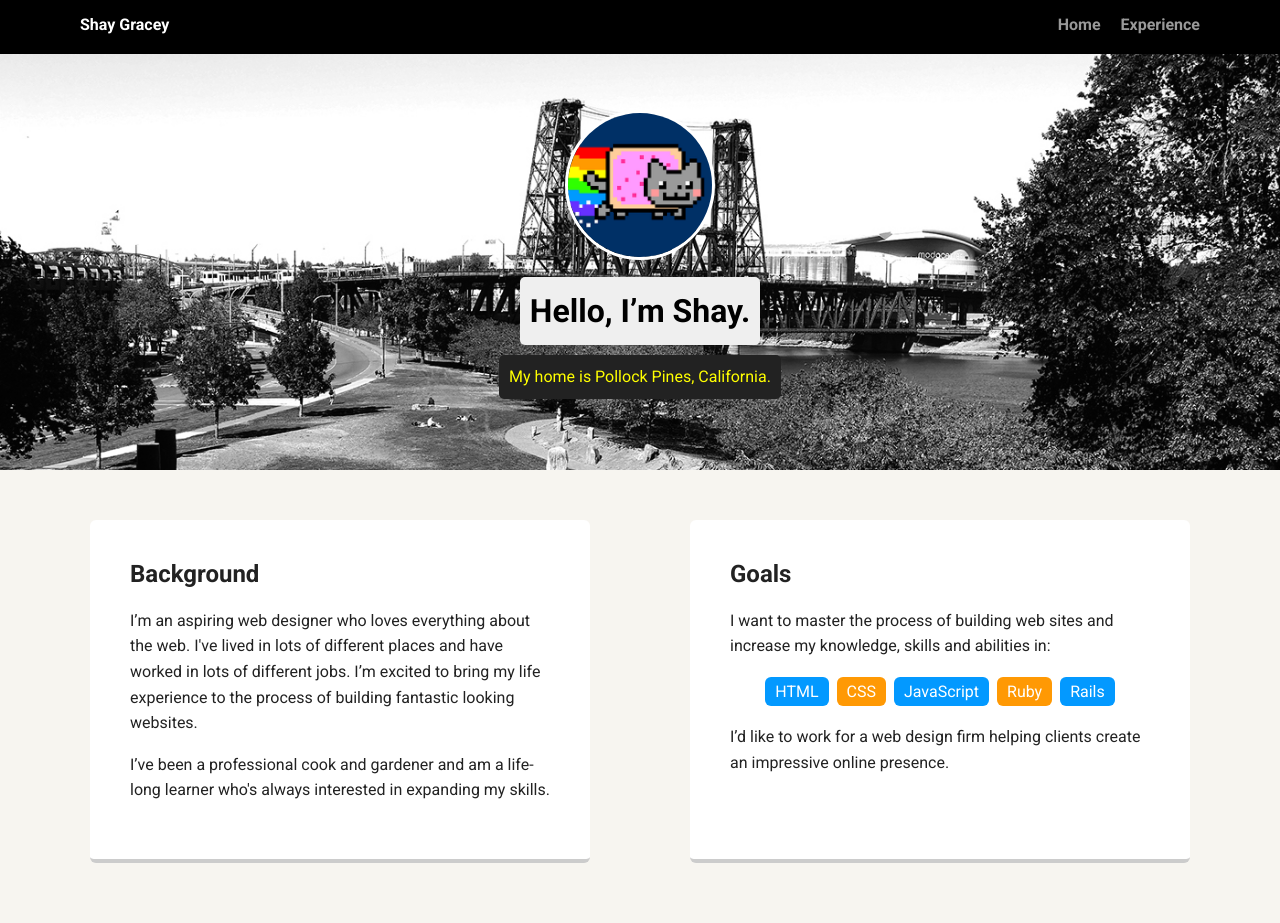
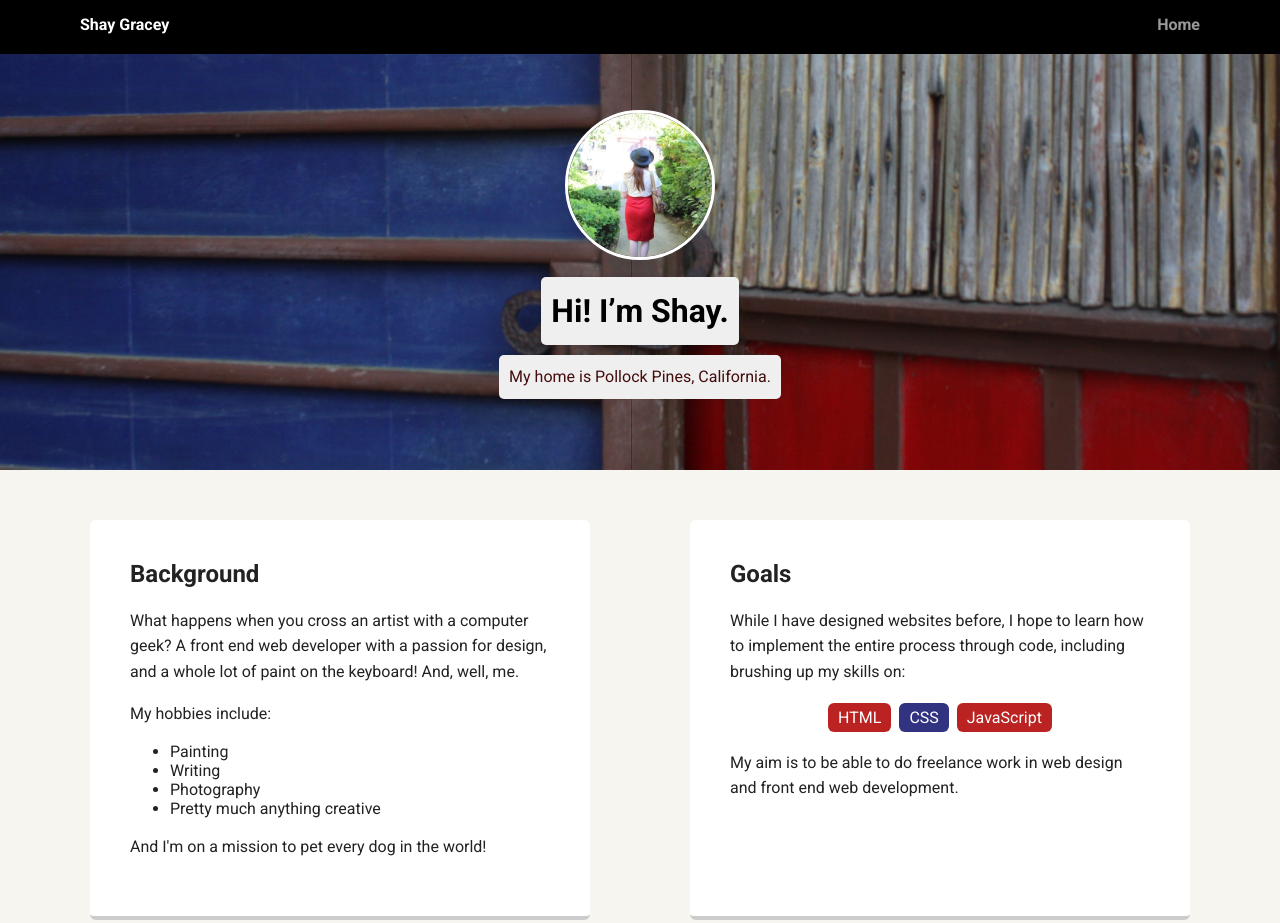
Before and after one commit to shaygracey/techdegree-project-1, a plain HTML site: page index.html in a window 1280 px wide. Shown: the top 923 px of the page. Drawn offline with Linux system fonts and the light colour scheme; a web font is replaced by a local one.

Commit message:
Changed text + CSS

```diff
--- a/index.html
+++ b/index.html
@@ -12,34 +12,38 @@
         <ul class="nav">
           <li class="name">Shay Gracey</li>
           <li><a href="index.html">Home</a></li>
-          <li><a href="#">Experience</a></li>
         </ul>
     </div>
 
     <header>
-      <img src="images/me.png" alt="Drawing of Shay Gracey" class="profile-image">
-      <h1 class="tag name">Hello, I’m Shay.</h1>
+      <img src="images/she.jpg" alt="Road to ruin" class="profile-image">
+      <h1 class="tag name">Hi! I’m Shay.</h1>
       <p class="tag location">My home is Pollock Pines, California.</p>
     </header>
 
     <main class="flex">
       <div class="card">
         <h2>Background</h2>
-        <p>I’m an aspiring web designer who loves everything about the web. I've lived in lots of different places and have worked in lots of different jobs. I’m excited to bring my life experience to the process of building fantastic looking websites.</p>
-        <p>I’ve been a professional cook and gardener and am a life-long learner who's always interested in expanding my skills.</p>
+        <p> What happens when you cross an artist with a computer geek? A front end web developer with a passion for design, and a whole lot of paint on the keyboard! And, well, me. </p>
+        <p>My hobbies include:</p>
+        <ul>
+          <li>Painting</li>
+          <li>Writing</li>
+          <li>Photography</li>
+          <li>Pretty much anything creative</li>
+        </ul>
+        <p>And I'm on a mission to pet every dog in the world!</p>
       </div>
 
       <div class="card">
         <h2>Goals</h2>
-        <p>I want to master the process of building web sites and increase my knowledge, skills and abilities in:</p>
+        <p>While I have designed websites before, I hope to learn how to implement the entire process through code, including brushing up my skills on:</p>
         <ul class="skills">
           <li>HTML</li>
           <li>CSS</li>
           <li>JavaScript</li>
-          <li>Ruby</li>
-          <li>Rails</li>
         </ul>
-        <p>I’d like to work for a web design firm helping clients create an impressive online presence.</p>
+        <p>My aim is to be able to do freelance work in web design and front end web development.</p>
       </div>
 
     </main>
--- a/styles.css
+++ b/styles.css
@@ -57,7 +57,7 @@ a:hover {
 
 header {
   text-align: center;
-  background: url('images/portland.jpg') no-repeat top center ;
+  background: url('images/background.jpg') no-repeat top center ;
   background-size: cover;
   overflow: hidden;
   padding-top: 60px;
@@ -85,8 +85,8 @@ header .profile-image:hover {
   margin: 10px auto;
 }
 .location {
-  background-color: #222;
-  color: yellow;
+  background-color: #efefef;
+  color: rgb(68, 12, 12);
 }
 .card {
   margin: 30px;
@@ -99,7 +99,7 @@ header .profile-image:hover {
   transition: all .5s;
 }
 .card:hover {
-  border-color: #ff99ff;
+  border-color: #6668ee;
 }
 
 ul.skills {
@@ -110,14 +110,14 @@ ul.skills {
 .skills li {
   border-radius: 6px;
   display: inline-block;
-  background: #ff9904;
-  color: white;
+  background: #313380;
+  color: rgb(255, 255, 255);
   padding: 5px 10px;
   margin: 2px;
 }
 
 .skills li:nth-child(odd) {
-  background: #0399ff;
+  background: #bb2323;
 }
 
 footer {
```
Also changed, not shown: images/background.jpg (added), images/she.jpg (added).
